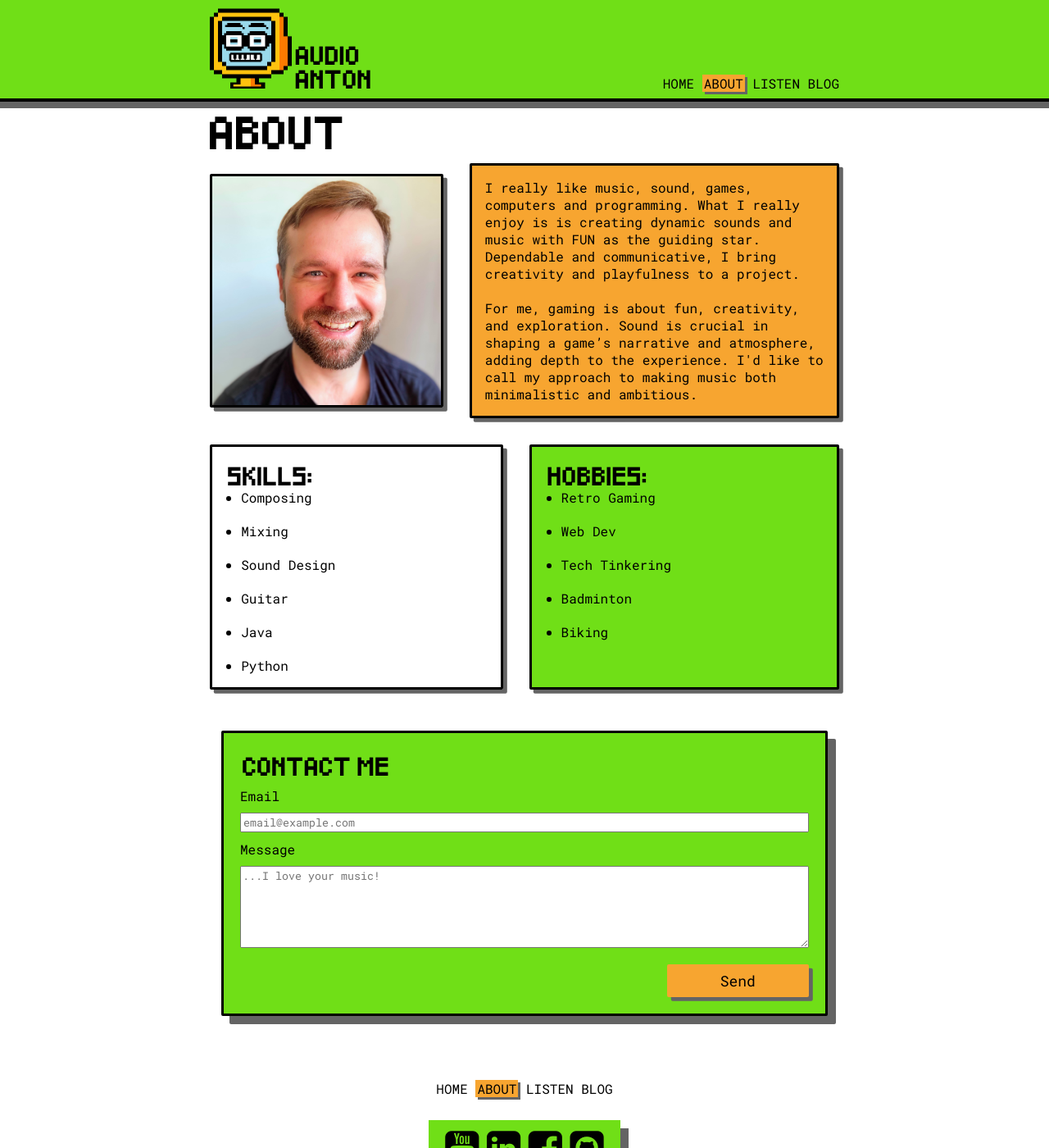
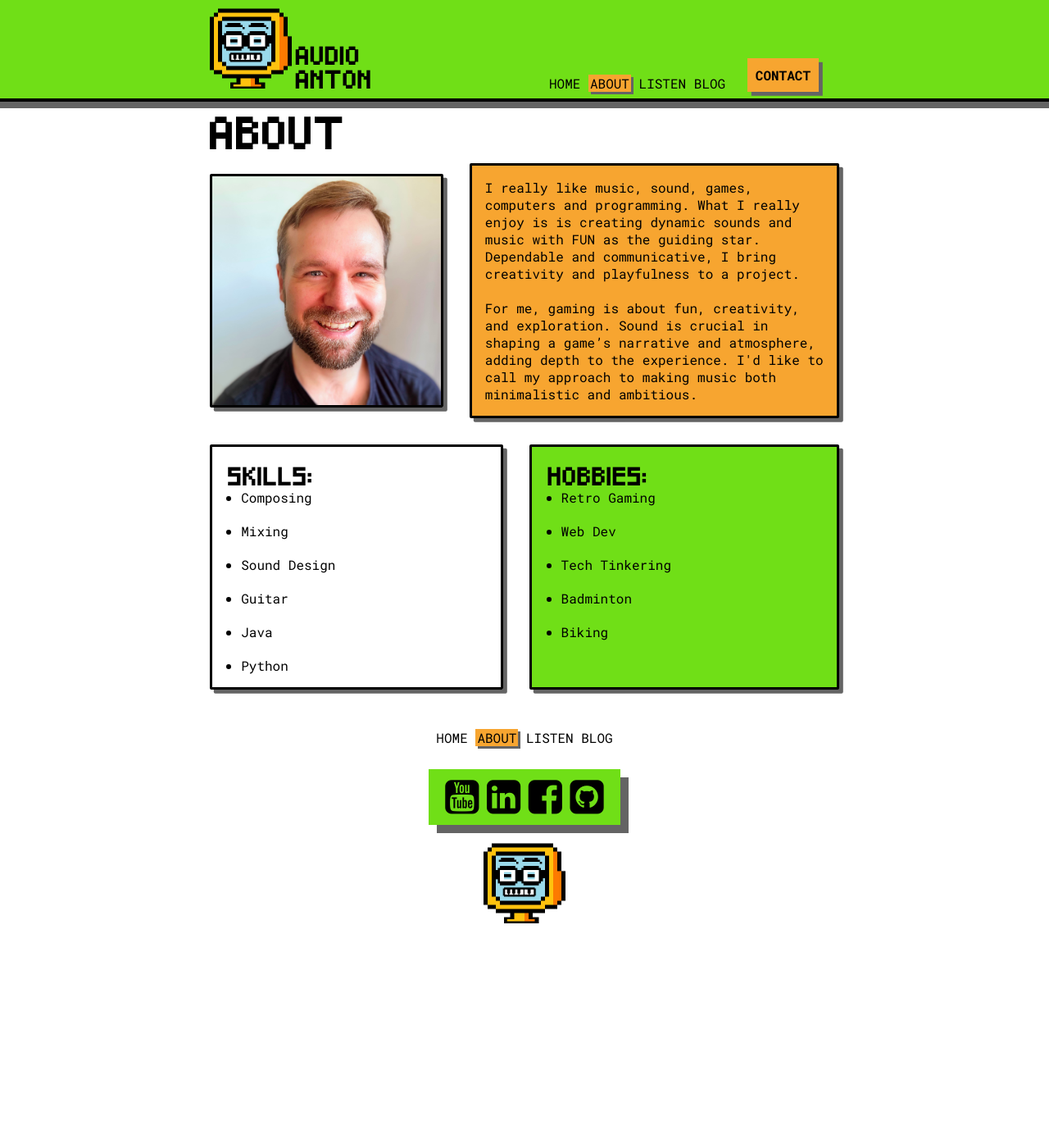
Before and after one commit to audioanton/site, a Jekyll site: the page built from about.html, in a window 1280 px wide and 1400 px high. Shown: the whole window at 82% size. Built offline with Jekyll 4.4.1, drawn with Linux system fonts in a browser that asks for light colours.

Commit message:
contact form modal with better recaptcha

```diff
--- a/_includes/contact.html
+++ b/_includes/contact.html
@@ -1,19 +1,28 @@
-<div class="form border-black shadowed-large">
+<div id="formModal" class="formModal">
+    <div class="form border-black shadowed-large contactForm">
+        <span id="closeForm" class="closeForm">&times;</span>
         <h2>Contact Me</h2>
-    <form action="https://formspree.io/f/meoydvrn" method="POST">
+        <form
+            id="contactForm"
+            action="https://formspree.io/f/meoydvrn"
+            method="POST"
+        >
             <label for="email">Email</label>
             <input type="email" name="email" placeholder="email@example.com" />
             <label for="message">Message</label>
-        <textarea name="message" placeholder="...I love your music!"></textarea>
-        <div
-            class="g-recaptcha"
-            data-sitekey="6Lc1vCssAAAAAB5q3GJ1vM4hOmcrDVXbSCEVWnTs"
-        ></div>
+            <textarea
+                name="message"
+                placeholder="...I love your music!"
+            ></textarea>
             <button
-            type="submit"
+                class="g-recaptcha centered medium-button shadowed bg-color-orange border-black"
+                data-sitekey="6LewsywsAAAAANezGamLU5jRe2svJDEq5XDV93lw"
+                data-callback="onSubmit"
+                data-action="submit"
                 class="centered medium-button shadowed bg-color-orange border-black"
             >
                 Send
             </button>
         </form>
     </div>
+</div>
--- a/_includes/header.html
+++ b/_includes/header.html
@@ -3,5 +3,8 @@
         {% include logo.html %}
         <h2>Audio<br />Anton</h2>
         {% include navigation.html %}
+        <button id="contactButton" class="contactButton shadowed">
+            {{ "contact" | upcase }}
+        </button>
     </div>
 </header>
--- a/_layouts/default.html
+++ b/_layouts/default.html
@@ -43,6 +50,6 @@
                 {{ content }}
             </div>
         </main>
-        {% include footer.html %}
+        {% include contact.html %} {% include footer.html %}
     </body>
 </html>
--- /dev/null
+++ b/_sass/contact.scss
@@ -0,0 +1,69 @@
+div.formModal {
+    display: none; /* Hidden by default */
+    position: fixed; /* Stay in place */
+    z-index: 1; /* Sit on top */
+    top: 0;
+    left: 0;
+    width: 100%;
+    height: 100%;
+}
+
+div.contactForm {
+    max-width: 400px;
+    width: 80%;
+    min-height: 300px;
+    margin: auto;
+    background-color: var(--main-green);
+}
+
+button.contactButton {
+    font-size: 1rem;
+    border: none;
+    font-weight: bolder;
+    background-color: var(--main-orange);
+    color: black;
+    padding: 10px;
+}
+
+form > button.medium-button:hover {
+    background-color: black;
+    color: var(--main-orange);
+}
+
+button.contactButton:hover {
+    background-color: black;
+    color: var(--main-orange);
+}
+
+@media (min-width: 800px) {
+    button.contactButton {
+        margin: 0 25px;
+    }
+}
+
+span.closeForm {
+    cursor: pointer;
+    font-size: 2rem;
+    font-weight: bolder;
+}
+
+div .form {
+    padding: 20px;
+}
+
+.form form {
+    margin-top: 10px;
+    display: flex;
+    flex-direction: column;
+    gap: 10px;
+}
+
+.form form > button {
+    max-width: 25%;
+    align-content: center;
+    align-self: flex-end;
+}
+
+.form form > textarea {
+    min-height: 100px;
+}
--- a/_sass/form.scss
+++ /dev/null
@@ -1,23 +0,0 @@
-div .form {
-    max-width: 740px;
-    margin: 50px auto 30px;
-    background-color: var(--main-green);
-    padding: 20px;
-}
-
-.form form {
-    margin-top: 10px;
-    display: flex;
-    flex-direction: column;
-    gap: 10px;
-}
-
-.form form > button {
-    max-width: 25%;
-    align-content: center;
-    align-self: flex-end;
-}
-
-.form form > textarea {
-    min-height: 100px;
-}
--- a/about.html
+++ b/about.html
@@ -20,5 +20,3 @@
     {% include skills.html %}
     {% include hobbies.html %}
 </div>
-
-{% include contact.html %}
--- /dev/null
+++ b/assets/css/contact.scss
@@ -0,0 +1,4 @@
+---
+---
+
+@import "contact";
--- a/assets/css/form.scss
+++ /dev/null
@@ -1,4 +0,0 @@
----
----
-
-@import "form";
--- /dev/null
+++ b/assets/scripts/contact.js
@@ -0,0 +1,21 @@
+const formModal = document.getElementById("formModal");
+const contactButton = document.getElementById("contactButton");
+const closeSpan = document.getElementById("closeForm");
+
+contactButton.onclick = function () {
+  formModal.style.display = "flex";
+};
+
+closeSpan.onclick = function () {
+  formModal.style.display = "none";
+};
+
+window.onclick = function (event) {
+  if (event.target == formModal) {
+    formModal.style.display = "none";
+  }
+};
+
+function onSubmit(token) {
+  document.getElementById("contactForm").submit();
+}
--- a/index.html
+++ b/index.html
@@ -3,4 +3,4 @@
 title: Home
 ---
 
-{% include videos.html %} {% include quotes.html %} {% include contact.html %}
+{% include videos.html %} {% include quotes.html %}
--- a/listen.html
+++ b/listen.html
@@ -22,6 +22,4 @@
      </div>
 </div>
 
-{% include contact.html %}
-
 <script src="{{ "/assets/scripts/tabs.js" | relative_url }}"></script>
```
Also changed, not shown: other parts of _layouts/default.html (+8 -1 lines). Lines whose indentation alone changed are shown as unchanged.
